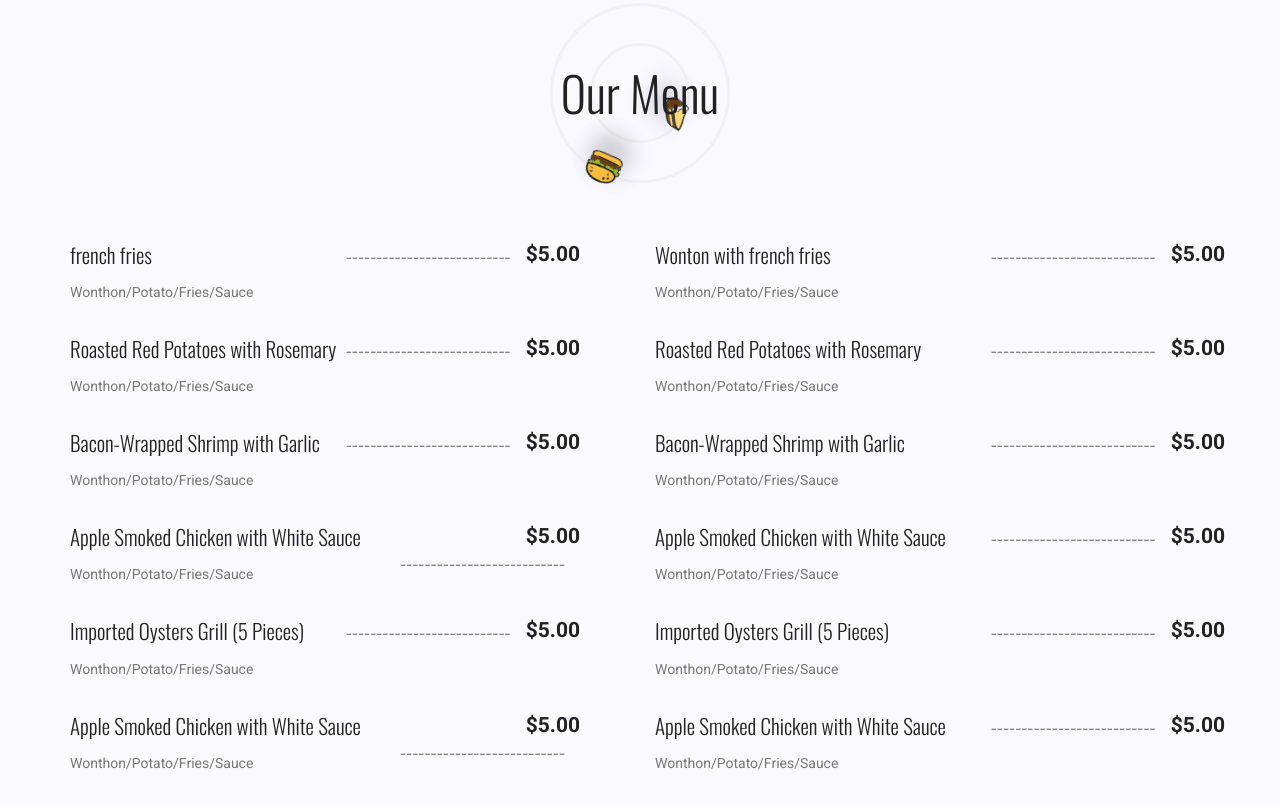
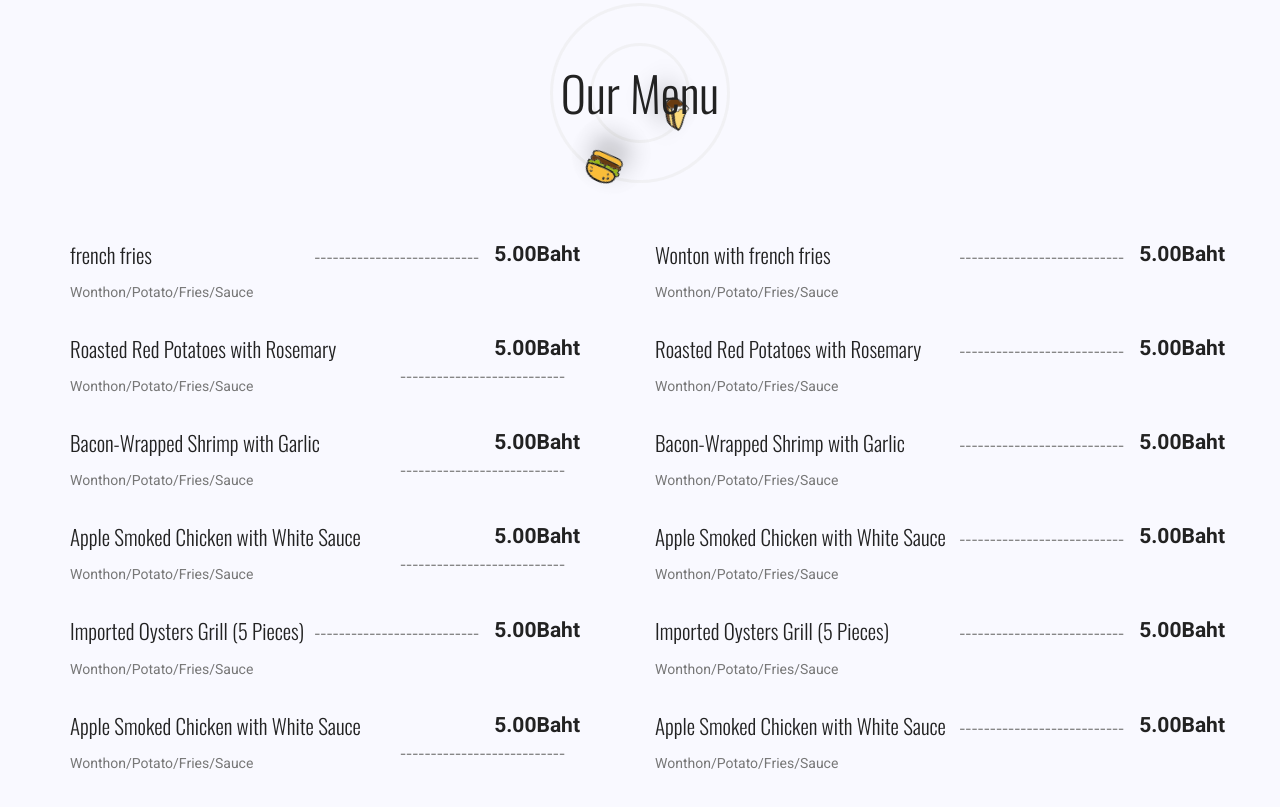
Before and after one commit to esanseafood/esanseafood, a plain HTML site: page index.html in a window 1280 px wide. Shown: the part 989-1796 px from the top of the page. Drawn offline with nearby package versions, Linux system fonts and the light colour scheme; some packages are replaced by stand-ins of ours; no server answers; a script that the page names is missing.

Commit message:
Update index.html

```diff
--- a/index.html
+++ b/index.html
@@ -123,37 +123,37 @@
 						<ul class="list">
 							<li>
 								<h4>french fries
-									<span>$5.00</span>
+									<span>5.00<span class="currency">Baht</span></span>
 								</h4>
 								<p>Wonthon/Potato/Fries/Sauce</p>
 							</li>
 							<li>
 								<h4>Roasted Red Potatoes with Rosemary
-									<span>$5.00</span>
+									<span>5.00<span class="currency">Baht</span></span>
 								</h4>
 								<p>Wonthon/Potato/Fries/Sauce</p>
 							</li>
 							<li>
 								<h4>Bacon-Wrapped Shrimp with Garlic
-									<span>$5.00</span>
+									<span>5.00<span class="currency">Baht</span></span>
 								</h4>
 								<p>Wonthon/Potato/Fries/Sauce</p>
 							</li>
 							<li>
 								<h4>Apple Smoked Chicken with White Sauce
-									<span>$5.00</span>
+									<span>5.00<span class="currency">Baht</span></span>
 								</h4>
 								<p>Wonthon/Potato/Fries/Sauce</p>
 							</li>
 							<li>
 								<h4>Imported Oysters Grill (5 Pieces)
-									<span>$5.00</span>
+									<span>5.00<span class="currency">Baht</span></span>
 								</h4>
 								<p>Wonthon/Potato/Fries/Sauce</p>
 							</li>
 							<li>
 								<h4>Apple Smoked Chicken with White Sauce
-									<span>$5.00</span>
+									<span>5.00<span class="currency">Baht</span></span>
 								</h4>
 								<p>Wonthon/Potato/Fries/Sauce</p>
 							</li>
@@ -166,37 +166,37 @@
 						<ul class="list">
 							<li>
 								<h4>Wonton with french fries
-									<span>$5.00</span>
+									<span>5.00<span class="currency">Baht</span></span>
 								</h4>
 								<p>Wonthon/Potato/Fries/Sauce</p>
 							</li>
 							<li>
 								<h4>Roasted Red Potatoes with Rosemary
-									<span>$5.00</span>
+									<span>5.00<span class="currency">Baht</span></span>
 								</h4>
 								<p>Wonthon/Potato/Fries/Sauce</p>
 							</li>
 							<li>
 								<h4>Bacon-Wrapped Shrimp with Garlic
-									<span>$5.00</span>
+									<span>5.00<span class="currency">Baht</span></span>
 								</h4>
 								<p>Wonthon/Potato/Fries/Sauce</p>
 							</li>
 							<li>
 								<h4>Apple Smoked Chicken with White Sauce
-									<span>$5.00</span>
+									<span>5.00<span class="currency">Baht</span></span>
 								</h4>
 								<p>Wonthon/Potato/Fries/Sauce</p>
 							</li>
 							<li>
 								<h4>Imported Oysters Grill (5 Pieces)
-									<span>$5.00</span>
+									<span>5.00<span class="currency">Baht</span></span>
 								</h4>
 								<p>Wonthon/Potato/Fries/Sauce</p>
 							</li>
 							<li>
 								<h4>Apple Smoked Chicken with White Sauce
-									<span>$5.00</span>
+									<span>5.00<span class="currency">Baht</span></span>
 								</h4>
 								<p>Wonthon/Potato/Fries/Sauce</p>
 							</li>
```
